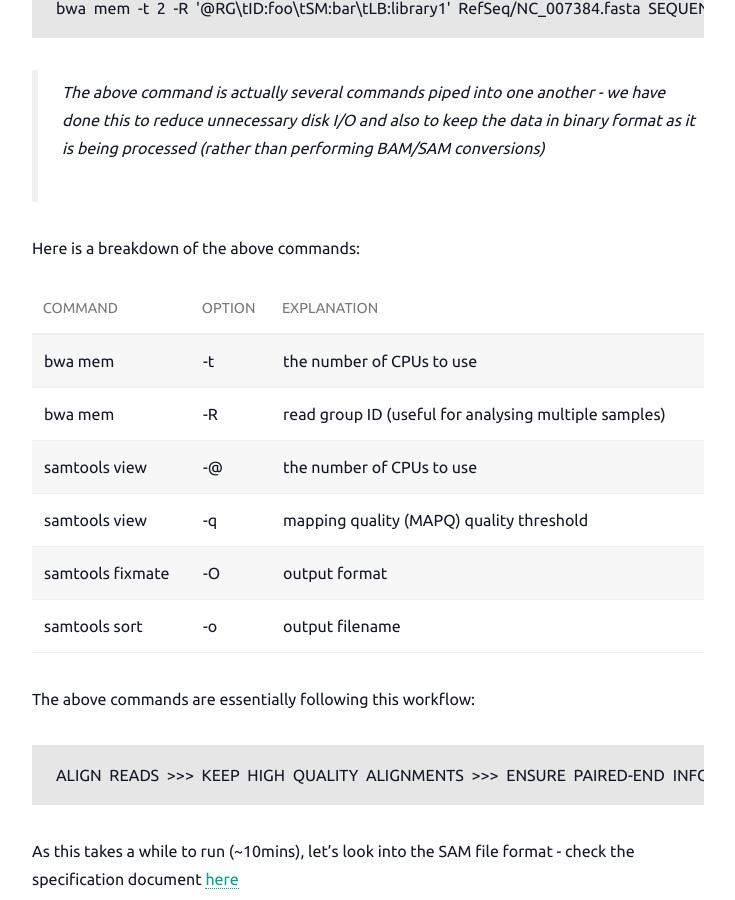
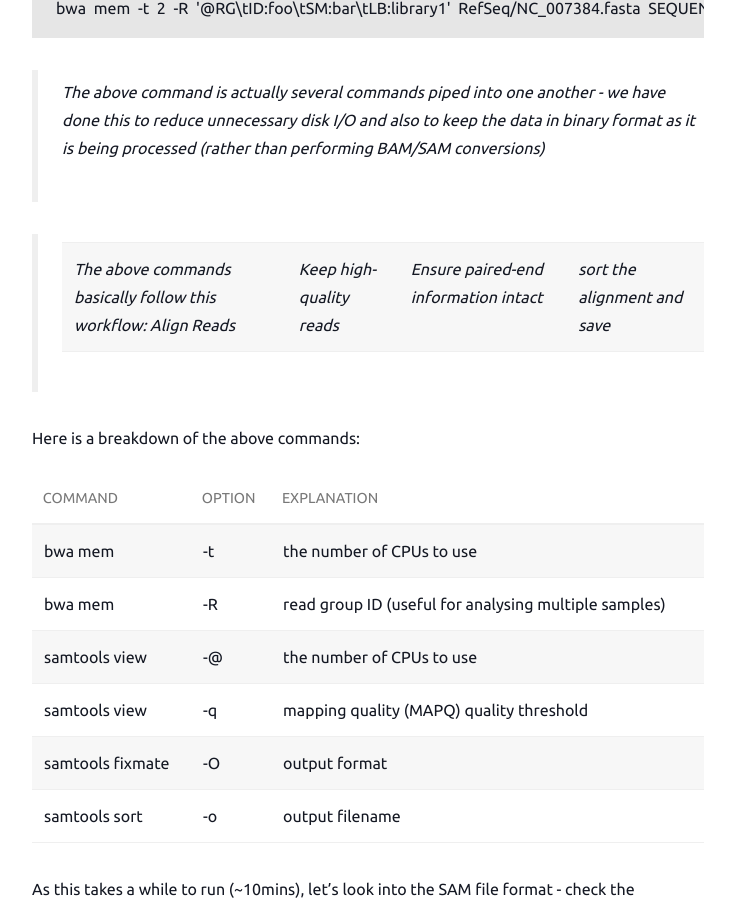
Before and after one commit to will-rowe/will-rowe.github.io, a Jekyll site: the page built from teaching-materials/_posts/2017-04-20-LIFE708-workshop3-variation.markdown, in a window 1280 px wide and 900 px high, scrolled down 6400 px. Shown: the whole window, without its empty margins (288-1023 px from the left). Built offline with Jekyll 4.4.1, drawn with Linux system fonts in a browser that asks for light colours; some of the changed lines change nothing that is shown.

Commit message:
updating workshop

````diff
--- a/teaching-materials/_posts/2017-04-20-LIFE708-workshop3-variation.markdown
+++ b/teaching-materials/_posts/2017-04-20-LIFE708-workshop3-variation.markdown
@@ -162,6 +162,8 @@ bwa mem -t 2 -R '@RG\tID:foo\tSM:bar\tLB:library1' RefSeq/NC_007384.fasta SEQUEN
 
 > The above command is actually several commands piped into one another - we have done this to reduce unnecessary disk I/O and also to keep the data in binary format as it is being processed (rather than performing BAM/SAM conversions)
 
+> The above commands basically follow this workflow: Align Reads | Keep high-quality reads | Ensure paired-end information intact | sort the alignment and save
+
 Here is a breakdown of the above commands:
 
 | COMMAND | OPTION | EXPLANATION |
@@ -172,12 +174,6 @@ Here is a breakdown of the above commands:
 | samtools view | -q | mapping quality (MAPQ) quality threshold
 | samtools fixmate | -O | output format
 | samtools sort | -o | output filename
-
-The above commands are essentially following this workflow:
-
-```
-ALIGN READS >>> KEEP HIGH QUALITY ALIGNMENTS >>> ENSURE PAIRED-END INFORMATION INTACT >>> SORT THE ALIGNMENT AND SAVE
-```
 
 As this takes a while to run (~10mins), let's look into the SAM file format - check the specification document [here](https://samtools.github.io/hts-specs/SAMv1.pdf)
 
````
